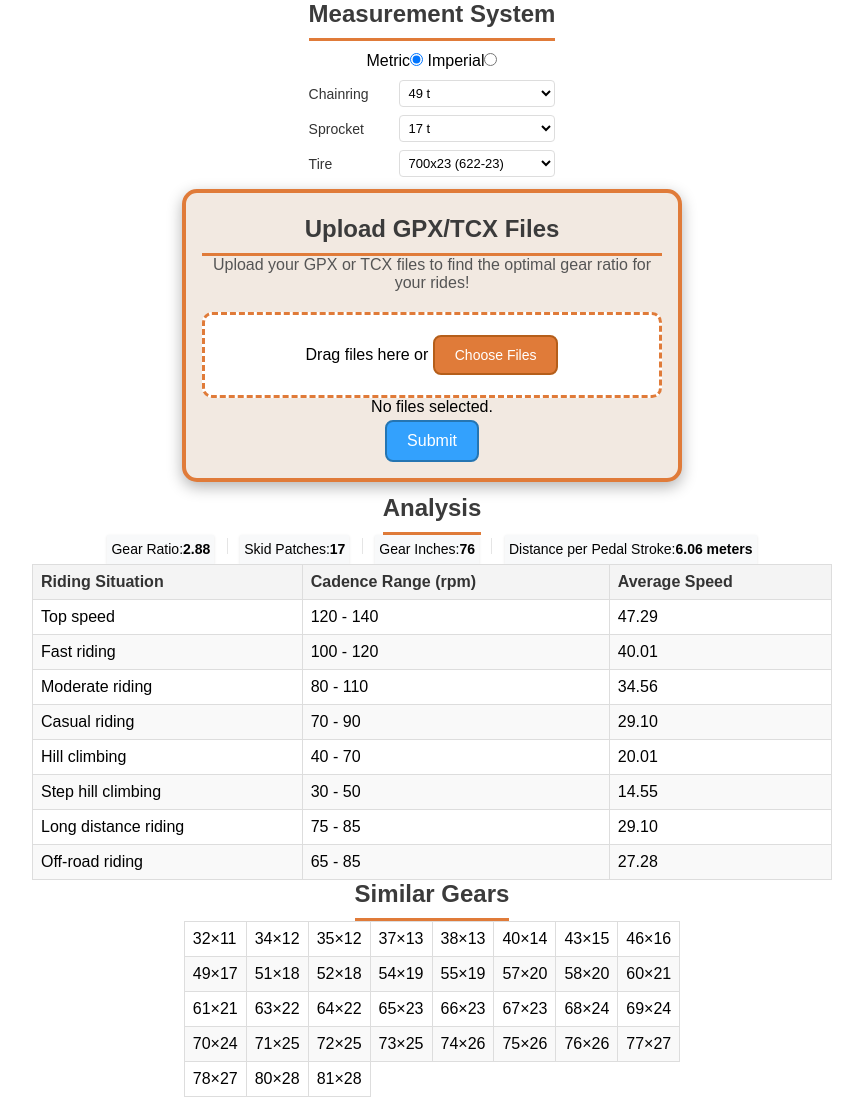
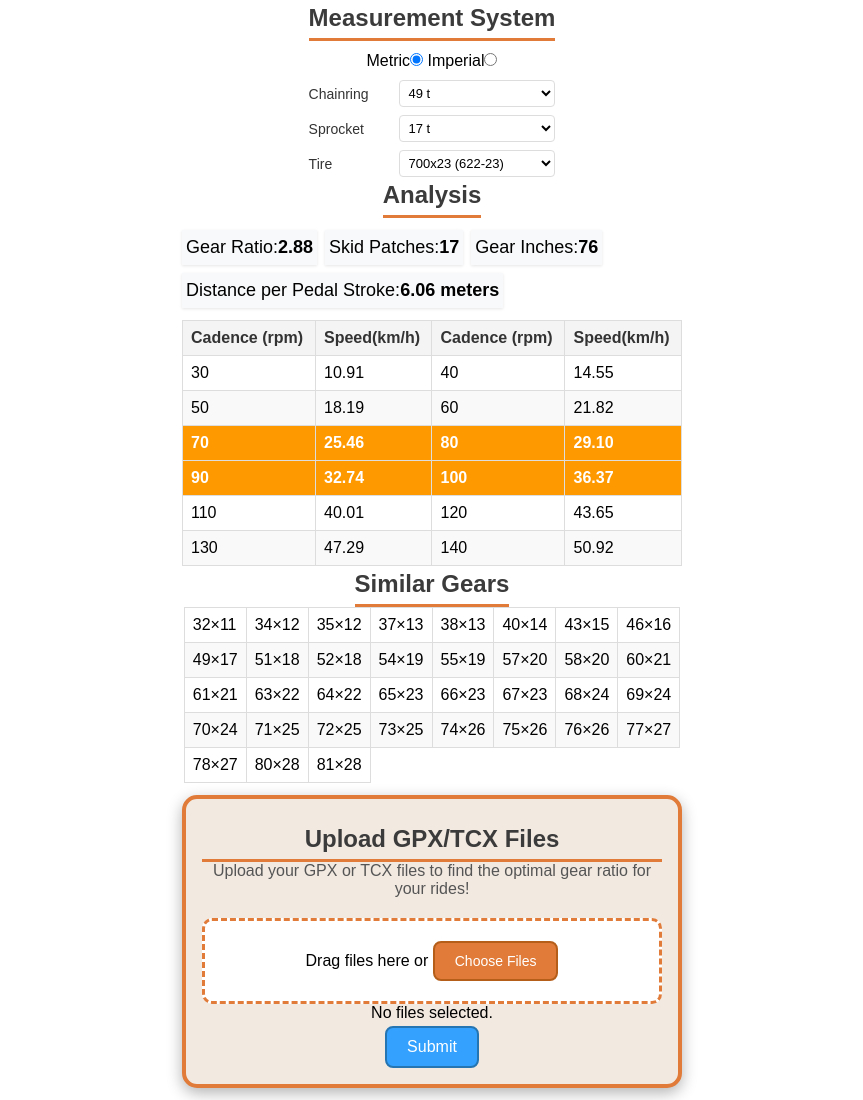
Before and after one commit to TimurAztec/RatioMaster, a Flask app: page / in a window 1280 px wide. Shown: the part 225-1325 px from the top of the page, without its empty margins (208-1071 px from the left). Run offline with Flask 3, Linux system fonts and the light colour scheme.

Commit message:
design improvements

```diff
--- a/static/css/styles.css
+++ b/static/css/styles.css
@@ -44,7 +44,8 @@ h3 {
     font-size: 24px;
     color: #3b3b3b;
     border-bottom: 3px solid #e07b39;
-    padding-bottom: 10px;
+    padding-bottom: 6px;
+    padding-top: 4px;
     text-align: center;
 }
 
@@ -162,7 +163,7 @@ input[type="file"] {
 
 table {
     width: 100%;
-    max-width: 800px;
+    max-width: 500px;
     margin: auto;
     border-collapse: collapse;
     table-layout: auto;
@@ -193,6 +194,12 @@ tr:hover {
     color: #fff;
 }
 
+.table-highlight {
+    background-color: #ff9900;
+    color: white;
+    font-weight: bolder;
+    box-shadow: inset 0 0 0 1px #ff9900;
+}
 
 #loading-overlay {
     display: none;
@@ -274,6 +281,7 @@ tr:hover {
     background-color: #ccc;
     margin: 0 8px;
     opacity: 0.5;
+    flex-shrink: 0;
 }
 
 .results-content {
@@ -320,9 +328,11 @@ tr:hover {
 }
 
 .analysis-span {
+    white-space: nowrap;
+    flex-shrink: 0;
     display: inline-flex;
     align-items: center;
-    font-size: 14px;
+    font-size: 18px;
     line-height: 1.5;
     padding: 4px;
     background-color: #f8f9fa;
--- a/static/js/index.js
+++ b/static/js/index.js
@@ -32,7 +32,7 @@ $(document).ready(function() {
 	$('#ambidextrous').change( function() { calculate(); });
 	$('[name=unit]').change( function(val) {
 		calculate();
-		$('#avg-speed-unit').html(val.currentTarget.value == 'm' ? '(km/h)' : '(mph)');
+		$('.speed-unit').html(val.currentTarget.value == 'm' ? '(km/h)' : '(mph)');
 	});
 
 	$("#results-overlay").dialog({
@@ -237,34 +237,35 @@ function calculate() {
 	let development = ratio * (tire/1000);
 	$('#development').html(Math.round(development*100/thisFactor)/100 + ' ' + thisUnit);
 
-	const situations = [
-		{ name: translations["riding-situation-top-speed"], range: [120, 140] },
-		{ name: translations["riding-situation-fast-riding"], range: [100, 120] },
-		{ name: translations["riding-situation-moderate-riding"], range: [80, 110] },
-		{ name: translations["riding-situation-casual-riding"], range: [70, 90] },
-		{ name: translations["riding-situation-hill-climbing"], range: [40, 70] },
-		{ name: translations["riding-situation-step-hill-climbing"], range: [30, 50] },
-		{ name: translations["riding-situation-long-distance-riding"], range: [75, 85] },
-		{ name: translations["riding-situation-off-road-riding"], range: [65, 85] },
-	];
+	const cadenceStep = 10;
+	const minCadence = 30;
+	const maxCadence = 140;
 
 	$('#speeds-table-body').empty();
-	situations.forEach(situation => {
-		const [minCadence, maxCadence] = situation.range;
-		const averageCadence = (minCadence + maxCadence) / 2;
+	let rowsHtml = '';
+	for (let cadence = minCadence; cadence <= maxCadence; cadence += cadenceStep * 2) {
+		const speed1 = (cadence * development / 1000) * 60;
+		const speed2 = ((cadence + cadenceStep) * development / 1000) * 60;
 
-		const speedKMH = (averageCadence * development / 1000) * 60;
-		const speedMPH = speedKMH * 0.621371;
+		const speed1Display = unit === "m" ? speed1.toFixed(2) : (speed1 * 0.621371).toFixed(2);
+		const speed2Display = unit === "m" ? speed2.toFixed(2) : (speed2 * 0.621371).toFixed(2);
 
-		const newRow = `
+		const isInHighlightRange1 = cadence >= 70 && cadence <= 100;
+		const isInHighlightRange2 = (cadence + cadenceStep) >= 70 && (cadence + cadenceStep) <= 100;
+
+		const highlightClass1 = isInHighlightRange1 ? 'table-highlight' : '';
+		const highlightClass2 = isInHighlightRange2 ? 'table-highlight' : '';
+
+		rowsHtml += `
 			<tr>
-				<td>${situation.name}</td>
-				<td>${minCadence} - ${maxCadence}</td>
-				<td>${unit == "m" ? speedKMH.toFixed(2) : speedMPH.toFixed(2)}</td>
+				<td class="${highlightClass1}">${cadence}</td>
+				<td class="${highlightClass1}">${speed1Display}</td>
+				<td class="${highlightClass2}">${cadence + cadenceStep}</td>
+				<td class="${highlightClass2}">${speed2Display}</td>
 			</tr>
 		`;
-		$('#speeds-table-body').append(newRow);
-	});
+	}
+	$('#speeds-table-body').append(rowsHtml);
 
 	populateTable(ratio);
 }
--- a/static/locales/en.json
+++ b/static/locales/en.json
@@ -25,10 +25,10 @@
     "riding-situation-step-hill-climbing": "Step hill climbing",
     "riding-situation-long-distance-riding": "Long distance riding",
     "riding-situation-off-road-riding": "Off-road riding",
-    "cadence-range": "Cadence Range (rpm)",
-    "average-speed": "Average Speed",
+    "cadence-table": "Cadence (rpm)",
+    "speed-table": "Speed",
     "about": "About Ratio Master",
-    "app-description": "An app designed to help cyclists determine the optimal gear ratio for their rides, considering terrain, cadence, and performance metrics.",
+    "app-description": "An app designed to help single speed/fixed gear cyclists determine the optimal gear ratio for their rides, considering terrain, cadence, and performance metrics.",
     "results-overlay-title": "Analysis Results",
     "results-data-loaded": "Data has been loaded and analyzed!",
     "recommended-gear-ratio": "Recommended Gear Ratio: ",
--- a/templates/index.html
+++ b/templates/index.html
@@ -100,34 +100,20 @@
                         <input type="checkbox" name="ambidextrous" id="ambidextrous"> -->
                     </div>
                 </div>
-                <div id="upload-container">
-                    <h3 style="margin-top: 6px;" data-translate="upload-gpx">Upload GPX/TCX files</h3>
-                    <p data-translate="upload-gpx-desc">Upload your GPX or TCX files to find gear ratio that suits your rides!</p>
-                    <div id="drop-area" class="drop-area">
-                        <span data-translate="drag-drop">Drag and drop files here, or</span>
-                        <label for="files" class="upload-label" data-translate="choose-gpx">Choose files</label>
-                        <input type="file" id="files" multiple accept=".gpx, .tcx" style="display:none;">
-                    </div>
-                    <div id="fileList" class="file-list"></div>
-                    <button id="submit" type="button" class="submit-button" data-translate="upload">Submit</button>
-                </div>
 
                 <!-- <canvas id="wheel" width="480" height="320"></canvas> -->
 
                 <h3 class="multi" data-translate="analysis">Analysis</h3>
-                <div>
+                <div style="max-width: 500px; display: flex; padding: 12px 0; flex-wrap: wrap; gap: 8px;">
                     <span class="analysis-span">
                         <span data-translate="ratio">Ratio: </span><span id="ratio" style="font-weight: bold;"></span>
                     </span>
-                    <span class="separator"></span>
                     <span class="analysis-span">
                         <span data-translate="skid-patches">Skid patches: </span><span id="skid-patches" style="font-weight: bold;"></span>
                     </span>
-                    <span class="separator"></span>
                     <span class="analysis-span">
                         <span data-translate="gear-inches">Gear inches: </span><span id="gear-inches" style="font-weight: bold;"></span>
                     </span>
-                    <span class="separator"></span>
                     <span class="analysis-span">
                         <span data-translate="d-per-pedal">Distance per pedals rotation: </span><span id="development" style="font-weight: bold;"></span>
                     </span>
@@ -137,9 +123,10 @@
                 <table id="speeds-table">
                     <thead>
                         <tr>
-                            <th data-translate="riding-situation">Riding Situation</th>
-                            <th data-translate="cadence-range">Cadence Range (RPM)</th>
-                            <th data-translate="average-speed">Average Speed <span id="avg-speed-unit">(km/h)</span></th>
+                            <th data-translate="cadence-table">Cadence (RPM)</th>
+                            <th><span data-translate="speed-table">Speed </span><span class="speed-unit">(km/h)</span></th>
+                            <th data-translate="cadence-table">Cadence (RPM)</th>
+                            <th><span data-translate="speed-table">Speed </span><span class="speed-unit">(km/h)</span></th>
                         </tr>
                     </thead>
                     <tbody id="speeds-table-body">
@@ -156,6 +143,17 @@
                     </table>
                 </div>
             </div>
+            <div id="upload-container">
+                <h3 style="margin-top: 6px;" data-translate="upload-gpx">Upload GPX/TCX files</h3>
+                <p data-translate="upload-gpx-desc">Upload your GPX or TCX files to find gear ratio that suits your rides!</p>
+                <div id="drop-area" class="drop-area">
+                    <span data-translate="drag-drop">Drag and drop files here, or</span>
+                    <label for="files" class="upload-label" data-translate="choose-gpx">Choose files</label>
+                    <input type="file" id="files" multiple accept=".gpx, .tcx" style="display:none;">
+                </div>
+                <div id="fileList" class="file-list"></div>
+                <button id="submit" type="button" class="submit-button" data-translate="upload">Submit</button>
+            </div>
         </main>
     </body>
 </html>
```
Also changed, not shown: static/locales/ua.json (+4 -4 lines).
